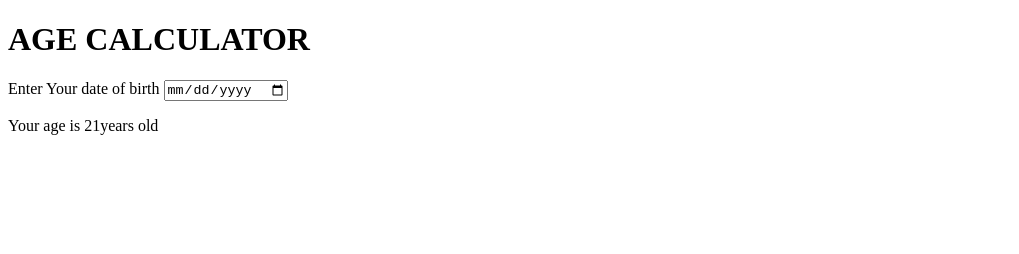
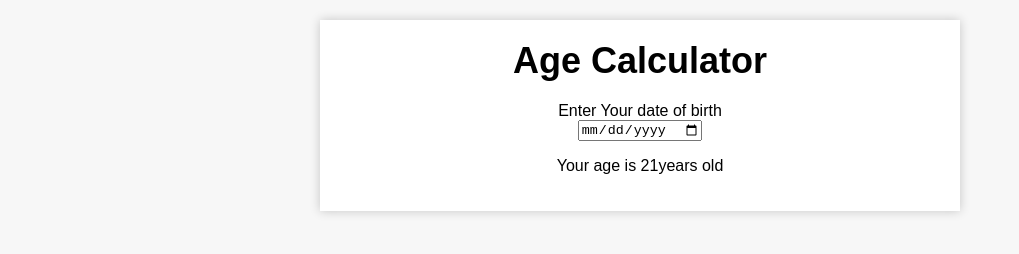
Before and after one commit to yinkamac/Frontend_Playground, a plain HTML site: page AGE_CALCULATOR/index.html in a window 1280 px wide. Shown: the whole page, without its empty margins (0-1019 px from the left). Drawn offline with Linux system fonts and the light colour scheme.

Commit message:
Styling added

```diff
--- a/AGE_CALCULATOR/index.html
+++ b/AGE_CALCULATOR/index.html
@@ -5,10 +5,11 @@
     <meta http-equiv="X-UA-Compatible" content="IE=edge">
     <meta name="viewport" content="width=device-width, initial-scale=1.0">
     <title>AGE CALCULATOR</title>
+    <link rel="stylesheet" href="styles.css">
 </head>
 <body>
     <div class="container">
-        <h1>AGE CALCULATOR</h1>
+        <h1>Age Calculator</h1>
         <div class="form">
             <label for= "birthday">Enter Your date of birth
             </label>
--- a/AGE_CALCULATOR/styles.css
+++ b/AGE_CALCULATOR/styles.css
@@ -0,0 +1,29 @@
+body {
+    margin: 0;
+    padding: 20px;
+    font-family: "montserrat", sans-serif;
+    background-color: #f7f7f7;
+
+}
+
+.container{
+    background-color: white;
+    box-shadow: 0 0 10px rgba(0, 0, 0, .2);
+    padding: 20px;
+    max-width: 600px;
+    margin: 0 auto;
+}
+
+h1{
+    font-size: 36px;
+    text-align: center;
+    margin-top: 0;
+    margin-bottom: 20px;
+}
+
+.form {
+    display: flex;
+    flex-direction: column;
+    align-items: center;
+
+}
```
